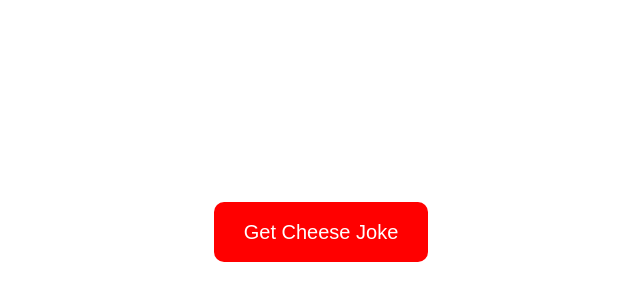
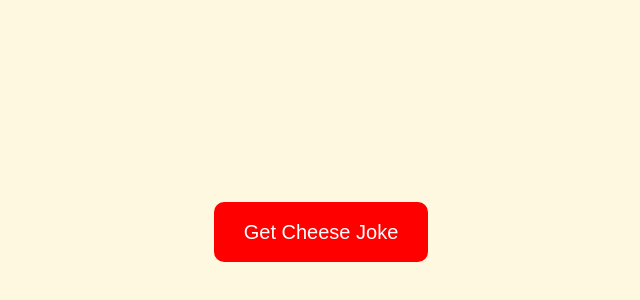
Before and after one commit to xan99m/cheeseprox, a Next.js app: page / in a window 1280 px wide. Shown: the part 158-458 px from the top of the page, without its empty margins (319-959 px from the left). Built offline with nearby package versions, Linux system fonts and the light colour scheme.

Commit message:
Update page.tsx

```diff
--- a/app/page.tsx
+++ b/app/page.tsx
@@ -3,12 +3,23 @@ import { useState } from "react";
 
 export default function Home() {
   const [joke, setJoke] = useState("");
+  const [bgColor, setBgColor] = useState("#fff8e1"); // initial background
+
+  const colors = [
+    "#fff8e1", "#ffe0b2", "#ffd54f", "#ffcc80", "#ffab91",
+    "#ffe57f", "#f8bbd0", "#e1bee7", "#b3e5fc", "#c8e6c9"
+  ];
 
   async function getJoke() {
     try {
       const res = await fetch("/api/joke", { cache: "no-store" });
       const data = await res.json();
       setJoke(data.joke);
+
+      // Pick a random background color
+      const newColor = colors[Math.floor(Math.random() * colors.length)];
+      setBgColor(newColor);
+
     } catch {
       setJoke("Error getting joke 😢");
     }
@@ -24,6 +35,8 @@ export default function Home() {
         alignItems: "center",
         gap: "20px",
         fontFamily: "sans-serif",
+        backgroundColor: bgColor,
+        transition: "background-color 0.5s ease"
       }}
     >
       <button
```
